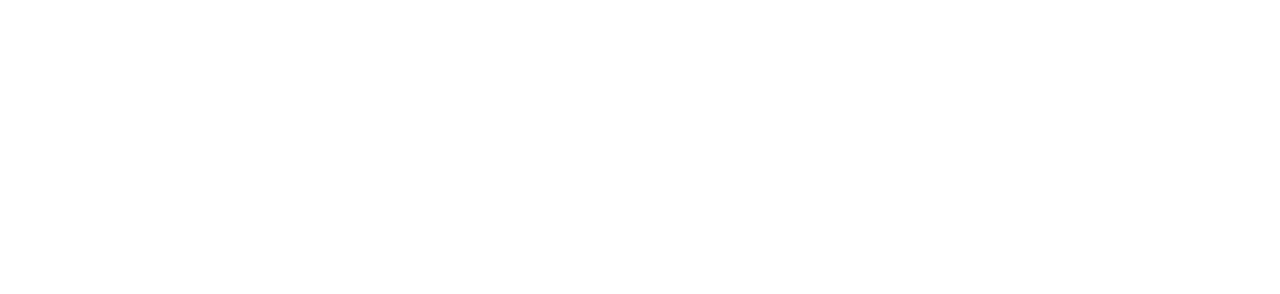
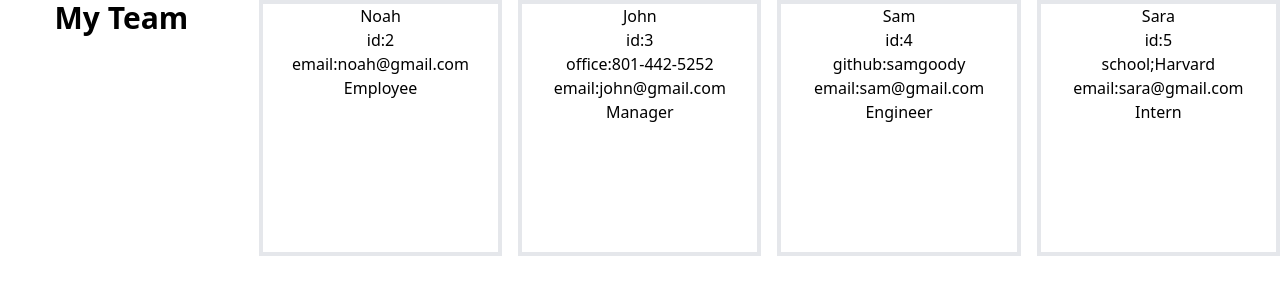
Before and after one commit to Rhondoid/team-profile-generator, a website: page index.html in a window 1280 px wide. Drawn offline with nearby package versions, Linux system fonts and the light colour scheme.

Commit message:
finished html

```diff
--- a/index.html
+++ b/index.html
@@ -4,9 +4,42 @@
     <meta charset="UTF-8">
     <meta http-equiv="X-UA-Compatible" content="IE=edge">
     <meta name="viewport" content="width=device-width, initial-scale=1.0">
-    <title>Team Profile</title>
+    <script src="https://cdn.tailwindcss.com"></script>
+    <title>Team Profile Generator</title>
 </head>
 <body>
+    <div class = "flex space-x-4" >
+        <div class = " box-size h-40 w-64 text-center text-3xl font-bold ">
+            <H2>My Team</H2>
+        </div>
+        <div class = "box-size h-64 w-64 p4 border-4 text-center">
+            <div class = "employeeName">Noah</div>
+            <div class = "id">id:2</div>
+            <div class = "email">email:noah@gmail.com</div>
+            <div class = "role">Employee</div>
+        </div>
+        <div class = "box-size h-64 w-64 p4 border-4 text-center">
+            <div class = "employeeName">John</div>
+            <div class = "id">id:3</div>
+            <div class = "officeNumber">office:801-442-5252</div>
+            <div class = "email">email:john@gmail.com</div>
+            <div class = "role">Manager</div>
+        </div>
+        <div class = "box-size h-64 w-64 p4 border-4 text-center">
+            <div class = "employeeName">Sam</div>
+            <div class = "id">id:4</div>
+            <div class = "github">github:samgoody</div>
+            <div class = "email">email:sam@gmail.com</div>
+            <div class = "role">Engineer</div>
+        </div>
+        <div class = "box-size h-64 w-64 p4 border-4 text-center">
+            <div class = "employeeName">Sara</div>
+            <div class = "id">id:5</div>
+            <div class = "school">school;Harvard</divclass>
+            <div class = "email">email:sara@gmail.com</div>
+            <div class = "intern">Intern</div>
+        </div>
+    </div>
 
 </body>
 </html>
--- a/project/intern.js
+++ b/project/intern.js
@@ -1,6 +1,6 @@
 //Test states Employee undefined
 class Intern {
-    constructor(employeeName, id, email, role) {
+    constructor(employeeName, id, school, email, role) {
       this.employeeName = employeeName;
       this.id = id;
       this.school = school;
@@ -20,7 +20,7 @@ class Intern {
       return this.email;
     }
     getRole(){
-      return this.Intern;
+      return this.role;
     }
   }
 
--- a/project/manager.js
+++ b/project/manager.js
@@ -1,6 +1,6 @@
 
 class Manager {
-    constructor(employeeName, id, email, role) {
+    constructor(employeeName, id, officeNumber, email, role) {
       this.employeeName = employeeName;
       this.id = id;
       this.email = email;
@@ -20,7 +20,7 @@ class Manager {
       return this.email;
     }
     getRole()  {
-      return this.Manager;
+      return this.role;
     }
   }
 
```
Also changed, not shown: tests/intern.test.js (+2 -2 lines), tests/manager.test.js (+1 -1 lines).
